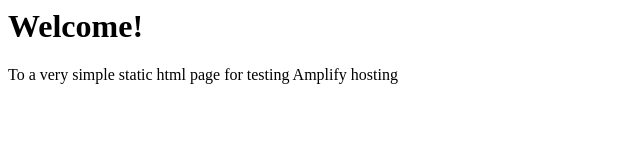
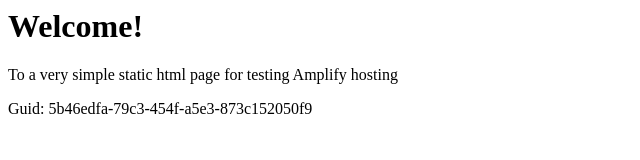
Before and after one commit to aws-aemilia-gru/Github-PR-Commit-Integration-Test-DoNotTouch-GitHubAutoBuildCanaryTest-v1-preprod-sa-east-1, a website: page src/index.html in a window 1280 px wide. Shown: the whole page, without its empty margins (0-640 px from the left). Drawn offline with Linux system fonts and the light colour scheme.

Commit message:
commit from integ tests

```diff
--- a/src/index.html
+++ b/src/index.html
@@ -1,3 +1,5 @@
+
+
 <html lang="en">
 
 <head>
@@ -10,6 +12,6 @@
 <body>
     <h1>Welcome!</h1>
     <p>To a very simple static html page for testing Amplify hosting</p>
-</body>
+    <p>Guid: 5b46edfa-79c3-454f-a5e3-873c152050f9</p></body>
 
 </html>
```
